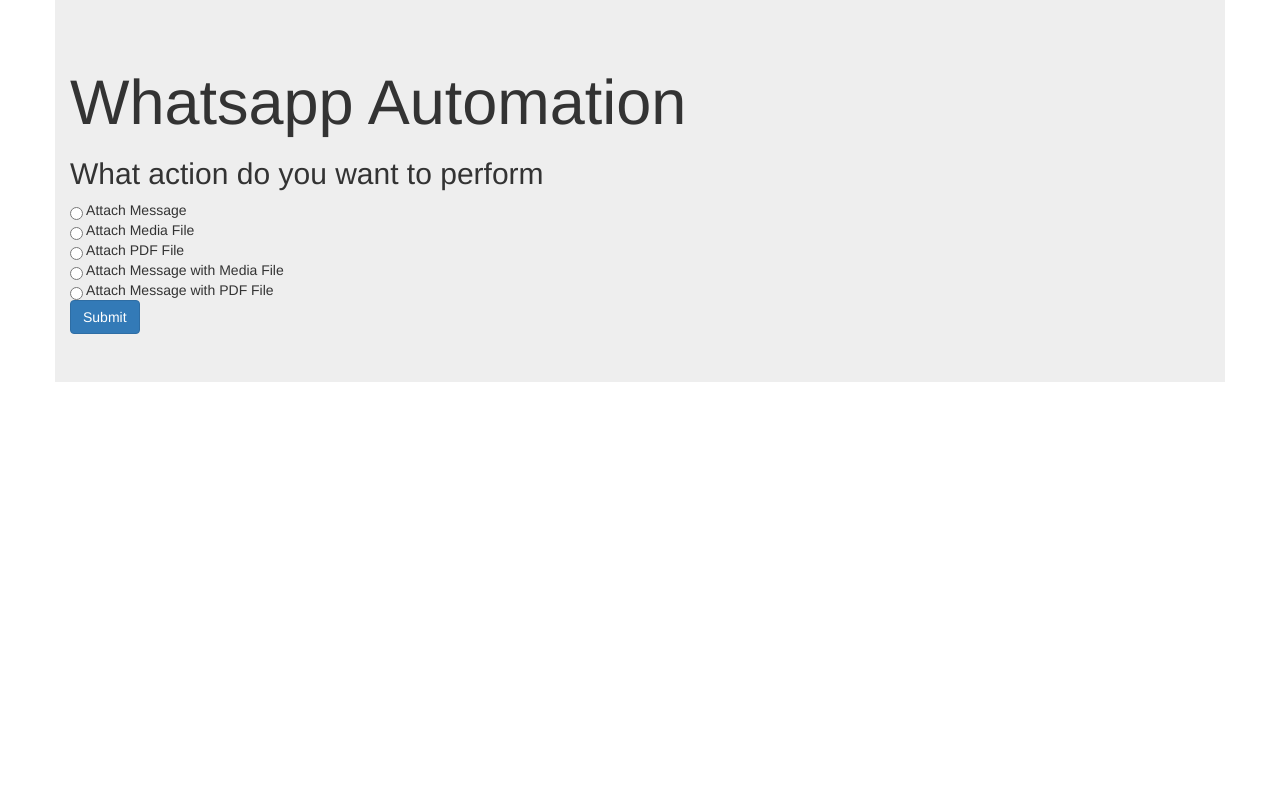
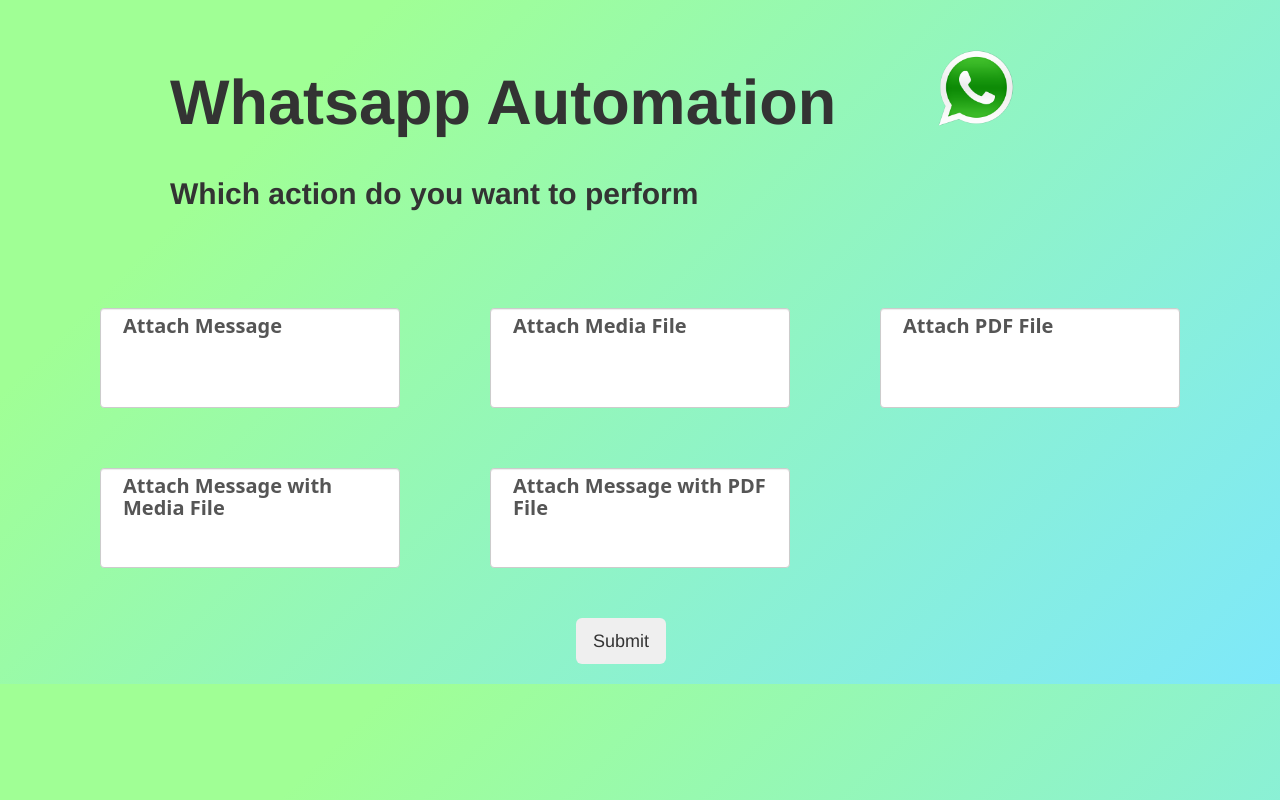
Before and after one commit to blaady-baldy/Whatsapp_Automation, a Flask app: page / in a window 1280 px wide. Run offline with Flask 2, Linux system fonts and the light colour scheme; some libraries are stand-ins or nearby versions.

Commit message:
working on home page

```diff
--- /dev/null
+++ b/static/style.css
@@ -0,0 +1,78 @@
+input[type="radio"] {
+    -webkit-appearance: none;
+  }
+
+.form-control:hover {
+  color:green;
+  /* background-color: rgb(215, 255, 215); */
+  transition: 0.5s;
+}
+
+body{
+    background-color: #7ee8fa;
+    background-image: linear-gradient(315deg, #7ee8fa 0%, #a0ff95 80%);
+}
+
+label:focus-within {
+  outline: 4px solid rgb(2, 107, 0);
+  background-color: rgb(215, 255, 215);
+  transition: 0.1s;
+  font-size: 2.5rem;
+}
+
+.form-control {
+    font-family: system-ui, sans-serif;
+    height: auto;
+    font-size: 2rem;
+    font-weight: bold;
+    line-height: 1.1;
+    display: flex;
+    grid-template-columns: 1em auto;
+    gap: 0.5em;
+    height:100px;
+    width: auto;
+    margin: 30px 30px;
+}
+
+#submit {
+  align-items: center;
+  justify-content: center;
+  margin: 20px 45%;
+}
+
+h1,h2 {
+  margin: 20px 100px;
+  align-items: center;
+  font-weight: 600;
+}
+.jumbotron{
+  background-color: transparent;
+  margin:auto;
+}
+
+.header {
+  display: flex;
+}
+/*
+input[type="radio"] {
+  appearance: none;
+  background-color: #fff;
+  margin: 0;
+  font: inherit;
+  color: currentColor;
+  width: 1.15em;
+  height: 1.15em;
+  border: 0.15em solid currentColor;
+  border-radius: 50%;
+}
+
+input[type="radio"]::before {
+    content: "";
+    width: 0.65em;
+    height: 0.65em;
+    border-radius: 50%;
+    transform: scale(0);
+    transition: 120ms transform ease-in-out;
+    box-shadow: inset 1em 1em var(--form-control-color);
+  }
+ */
--- a/templates/index.html
+++ b/templates/index.html
@@ -6,21 +6,57 @@
     <meta name="viewport" content="width=device-width, initial-scale=1.0">
     <!-- CSS only -->
     <link rel="stylesheet" href="https://maxcdn.bootstrapcdn.com/bootstrap/3.3.4/css/bootstrap.min.css">
+    <link rel="stylesheet" href="../static/style.css">
     <title>WhatsApp Automation</title>
 </head>
 <body>
     <div class="jumbotron container">
-    <h1>Whatsapp Automation</h1>
-    <h2>What action do you want to perform</h2>
-    <div class="grid">
+      <div class="header">
+        <h1>Whatsapp Automation</h1>
+        <img src="../static/whatsapp.png" alt="whatsapp img" width="80" height="80" style="display: inline;">
+      </div>
+    <h2>Which action do you want to perform</h2>
+    </div>
         <form action="/" method="POST">
-            <input class="btn btn-danger" type="radio" name="options" id="option1" value="1"> Attach Message </input><br>
-            <input class="btn btn-primary" type="radio" name="options" id="option2" value="2"> Attach Media File </input><br>
-            <input class="btn btn-primary" type="radio" name="options" id="option3" value="3"> Attach PDF File </input><br>
-            <input class="btn btn-primary" type="radio" name="options" id="option4" value="4"> Attach Message with Media File </input><br>
-            <input class="btn btn-primary" type="radio" name="options" id="option5" value="5"> Attach Message with PDF File </input><br>
-            <button type="submit" class="btn btn-primary">Submit</button>
-          </form>
+          <div class="container">
+          <div class="row">
+            <div class="col-lg-4">
+            <label class="form-control">
+                <input type="radio" name="options" id="option1" value="1"/>
+                Attach Message
+              </label>
+            </div>
+            <div class="col-lg-4">
+              <label class="form-control">
+                <input type="radio" name="options" id="option2" value="2"/>
+                Attach Media File
+              </label>
+            </div>
+            <div class="col-lg-4">
+              <label class="form-control">
+                <input type="radio" name="options" id="option3" value="3"/>
+                Attach PDF File
+              </label>
+            </div>
+            </div>
+            <div class="row">
+            <div class="col-lg-4">
+              <label class="form-control">
+                <input type="radio" name="options" id="option4" value="4"/>
+                Attach Message with Media File
+              </label>
+            </div>
+             <div class="col-lg-4">
+              <label class="form-control">
+                <input type="radio" name="options" id="option5" value="5"/>
+                Attach Message with PDF File
+              </label>
+            </div>
+          </div>
+        </div>
+      </div>
+      <button type="submit" class="btn btn-lg" id="submit">Submit</button>
+     </form>
 
       </div>
     </div>
```
Also changed, not shown: static/whatsapp.png (added).
